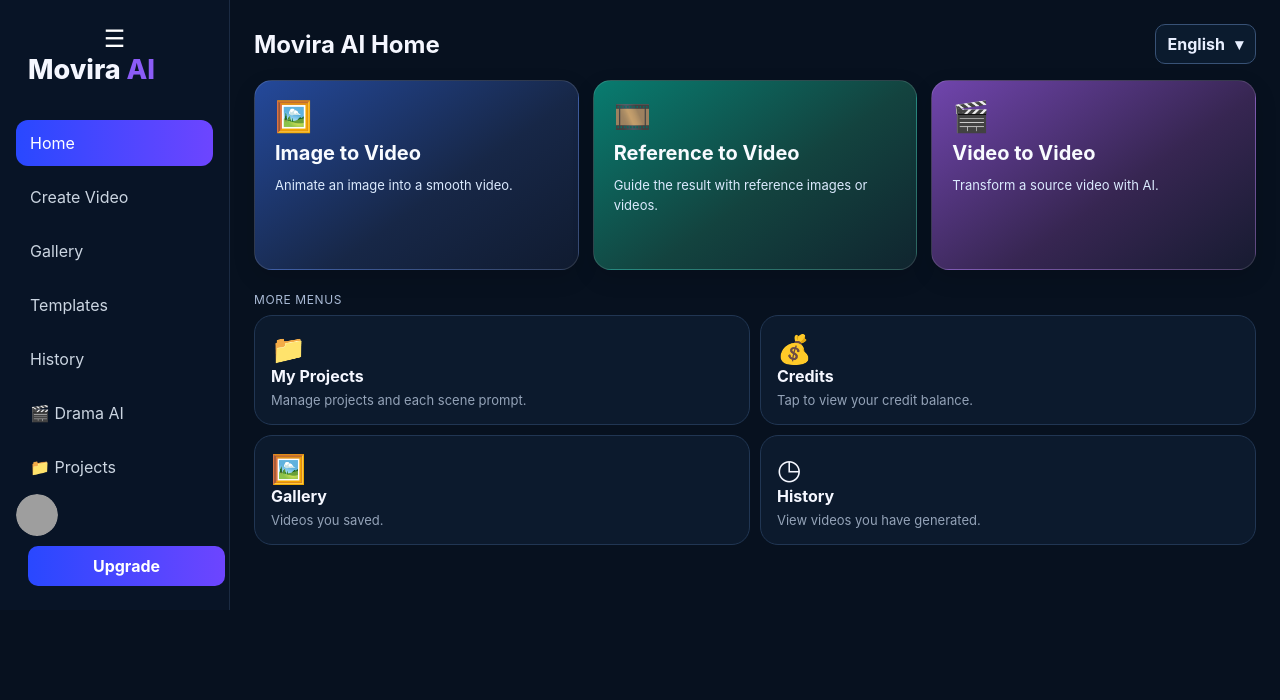
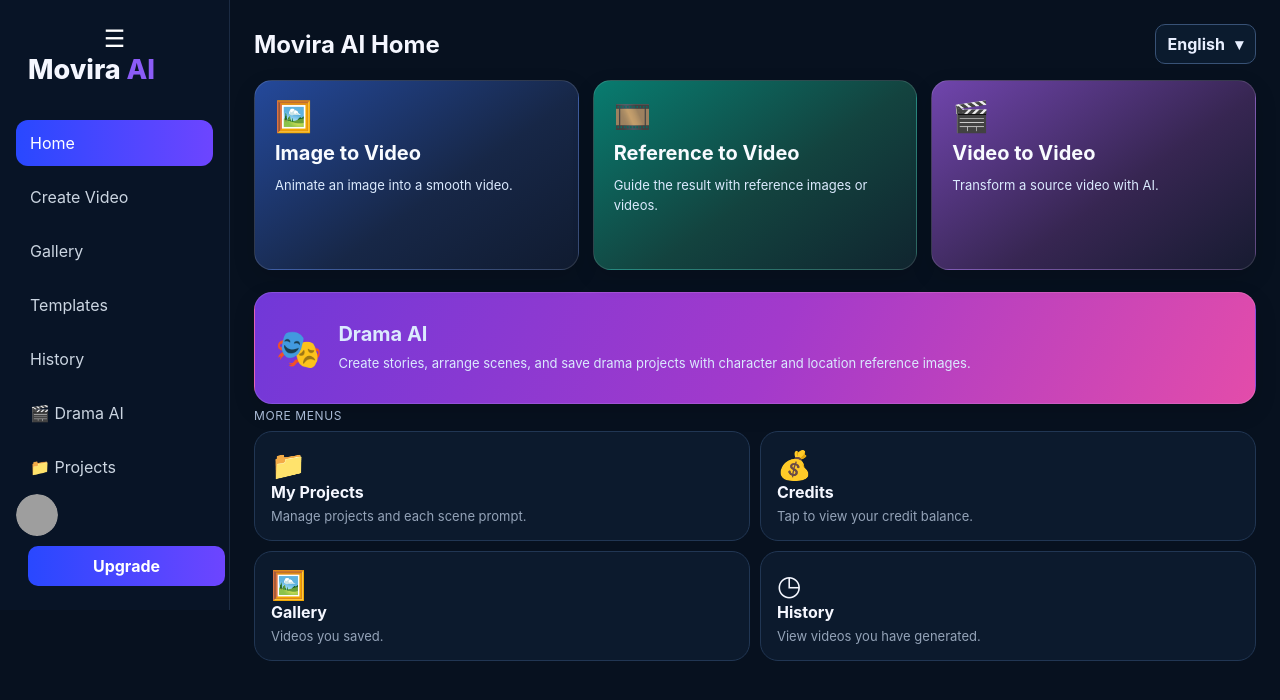
Before and after one commit to pahrurrozi999/movira-frontend, a plain HTML site: page index.html in a window 1280 px wide. Drawn offline with nearby package versions, Linux system fonts and the light colour scheme; grey boxes are pictures that could not be loaded.

Commit message:
Add Drama AI card to homepage

```diff
--- a/index.html
+++ b/index.html
@@ -108,6 +108,11 @@ min-width:0;
 .home-mode-card.mode-blue{background:linear-gradient(145deg,#24499b 0%,#172747 58%,#101b30 100%)}
 .home-mode-card.mode-green{background:linear-gradient(145deg,#087c70 0%,#13433f 55%,#10252f 100%)}
 .home-mode-card.mode-purple{background:linear-gradient(145deg,#7045ad 0%,#372652 58%,#171b31 100%)}
+.home-mode-card.mode-drama{grid-column:1/-1;min-height:112px;flex-direction:row;align-items:center;gap:16px;background:linear-gradient(115deg,#7138d8 0%,#a33acb 52%,#e34caa 100%)}
+.home-mode-card.mode-drama .home-mode-icon{font-size:38px;flex:0 0 auto}
+.home-mode-card.mode-drama .drama-home-copy{display:flex;flex-direction:column;gap:7px}
+.home-mode-card.mode-drama strong{font-size:20px}
+@media(max-width:900px){.home-mode-card.mode-drama{min-height:104px}}
 .home-mode-label{font-size:12px;letter-spacing:.05em;text-transform:uppercase;color:#a9bad5;margin:4px 0 8px}
 .top-heading{min-width:0}
 #modeIntro{display:none;color:#9fb1c9;font-size:13px;line-height:1.5;margin-top:6px;max-width:680px}
@@ -653,6 +658,13 @@ MiniMax H3 Max Reframe Video
       <span data-i18n="videoModeDesc">Transform a source video with AI.</span>
     </button>
   </div>
+  <button type="button" class="home-mode-card mode-drama" onclick="document.querySelector('.nav button[data-i18n=drama]').click()" aria-label="Open Drama AI">
+    <span class="home-mode-icon" aria-hidden="true">🎭</span>
+    <span class="drama-home-copy">
+      <strong data-i18n="dramaHomeTitle">Drama AI</strong>
+      <span data-i18n="dramaHomeDesc">Buat cerita, atur adegan, dan simpan proyek drama dengan gambar referensi karakter serta lokasi.</span>
+    </span>
+  </button>
   <div class="home-mode-label" data-i18n="otherMenus">More menus</div>
  <div class="samplegrid">
   <div class="card"
@@ -788,6 +800,8 @@ storyDesc:"Gaya cerita film",
     projects: "📁 Proyek",
     drama: "🎬 Drama AI",
     dashboardTitle: "Beranda Movira AI",
+    dramaHomeTitle: "Drama AI",
+    dramaHomeDesc: "Buat cerita, atur adegan, dan simpan proyek drama dengan gambar referensi karakter serta lokasi.",
     otherMenus: "Menu lainnya",
     myProjects: "Proyek Saya",
     projectsDesc: "Kelola proyek dan prompt setiap scene.",
@@ -898,6 +912,8 @@ storyDesc:"Gaya cerita filem",
     projects: "📁 Projek",
     drama: "🎬 Drama AI",
     dashboardTitle: "Laman Utama Movira AI",
+    dramaHomeTitle: "Drama AI",
+    dramaHomeDesc: "Cipta cerita, susun adegan, dan simpan projek drama dengan imej rujukan watak serta lokasi.",
     otherMenus: "Menu lain",
     myProjects: "Projek Saya",
     projectsDesc: "Urus projek dan prompt setiap scene.",
@@ -1006,6 +1022,8 @@ storyDesc:"Film storytelling style",
     projects: "📁 Projects",
     drama: "🎬 Drama AI",
     dashboardTitle: "Movira AI Home",
+    dramaHomeTitle: "Drama AI",
+    dramaHomeDesc: "Create stories, arrange scenes, and save drama projects with character and location reference images.",
     otherMenus: "More menus",
     myProjects: "My Projects",
     projectsDesc: "Manage projects and each scene prompt.",
@@ -1970,8 +1988,6 @@ status.textContent="Backend Movira terhubung. Upload gambar untuk mulai.";
     SUPABASE_URL,
     SUPABASE_PUBLISHABLE_KEY
   );
-  // Expose the same client for separately loaded feature scripts such as Drama AI.
-  window.moviraSupabase = moviraSupabase;
 
   console.log("Movira AI: Supabase siap.");
 </script><!-- Movira AI - Login & Credits -->
@@ -4474,6 +4490,6 @@ window.moviraProjectVideoContext = {
 })();
 // ===== AKHIR PROYEK + AUTO-SAVE =====
 </script>
-<script src="./drama-ai.js?v=20261029-2"></script>
+<script src="./drama-ai.js"></script>
 </body>
 </html>
```
